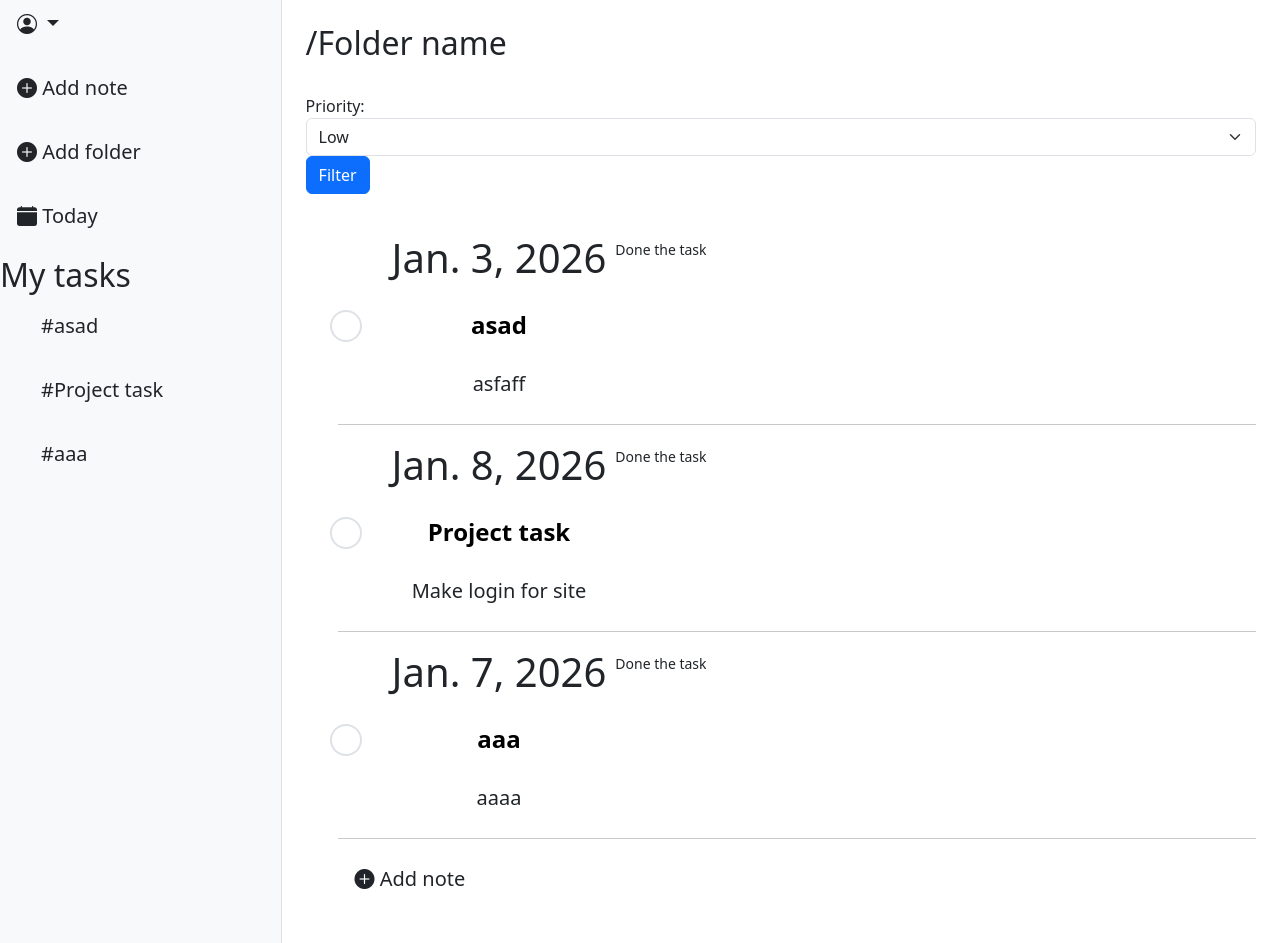
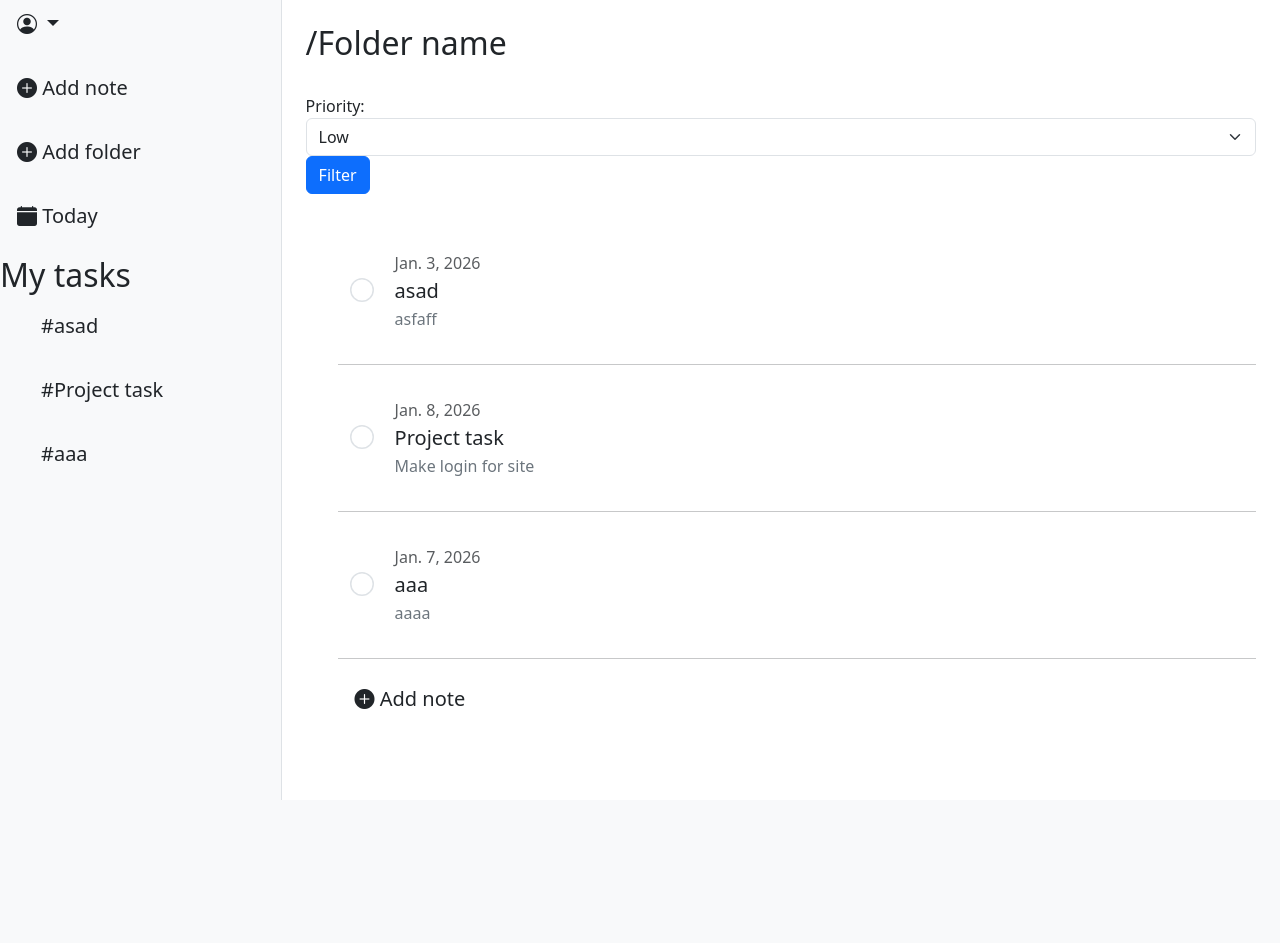
Before and after one commit to ShutenkoStanislav/Task-traking, a Django app: page / in a window 1280 px wide. After the commit the page ends 800 px from the top, so only its background shows below. Run offline with Django 5.2, Linux system fonts and the light colour scheme; data comes from the database, SQL or seed files in the repository; both versions use the stored data as it was after the commit.

Commit message:
Fix ploblem with task info now we can add differents types of media files aslo make better desing for task list

```diff
--- a/static/css/modal_style.css
+++ b/static/css/modal_style.css
@@ -115,3 +115,24 @@
     margin-bottom: 0px;
     border-radius: 8px;
 }
+
+/* task list */
+
+.task-area {
+    border: 1px solid transparent;
+    border-radius: 8px;
+    transition: all 0.3 ease;
+}
+
+.task-area:hover {
+    border-color: #000 !important;
+    background-color: rgba(0, 0, 0, 0.02);
+}
+
+.task-area * {
+    pointer-events: none;
+}
+
+.task-area .detail_link {
+    pointer-events: auto;
+}
--- a/templates/tasks/task_list.html
+++ b/templates/tasks/task_list.html
@@ -158,24 +158,20 @@
         <ul>
             {% for task in tasks %}
 
-            <li class="list-group-item d-flex justify-content aling-items-center">
-                <div class="form-check" style="display: flex; margin-top: 80px;">
-                    <input class="form-check-input" type="radio" name="radioDefault" id="radioTask" style="transform: scale(2);">
-                    <label class="form-check-label" for="radioTask" task.pk></label>
+            <li class="list-group-item d-flex align-items-center p-0">
+                <div class="form-check ms-3">
+                    <input class="form-check-input" type="radio" name="radioDefault" id="radioTask{{ task.pk }}" style="transform: scale(1.5); cursor: pointer;">
+                    <label class="form-check-label" for="radioTask{{ task.pk }}"></label>
                 </div>
 
-                <div class="d-flex flex-column gap-2" style="display: flex; margin-left: 30px;">
-                    <h1> {{task.due_date }}</h1>
-                    <a class="btn btn-lg" style = 'color: black; font-weight: bold; font-size: x-large;' href="{% url 'tasks:task_detail' task.pk %}">{{ task.title }}</a>
-                    <a class="btn btn-lg" href="{% url 'tasks:task_detail' task.pk %}">{{ task.description }}</a>
+                <div class="flex-grow-1 position-relative task-area p-3">
 
+                    <p class="task-date text-muted mb-1">{{ task.due_date }}</p>
+                    <h5 class="mb-1">{{ task.title }}</h5>
+                    <p class="text-secondary mb-0">{{ task.description }}</p>
+
+                    <a href="{% url 'tasks:task_detail' task.pk %}" class="stretched-link" data-bs-toggle="modal" data-bs-target="#editModal"></a>
                 </div>
-                <form action="{% url 'tasks:task-complete' task.pk %}" method="post">
-                    {% csrf_token %}
-                    <button type="submit" class="btn btn-margin btn-sm">Done the task</button>
-                </form>
-
-
             </li>
             <hr>
 
```
Also changed, not shown: templates/tasks/task_detail.html (+15 -15 lines), db.sqlite3, media/comments_media/lab.png (deleted), media/comments_media/Знімок_екрана_2026-01-14_185533.png (added), task_app/templatetags/__init__.py (added), task_app/templatetags/custom_tags.py (line endings or trailing spaces).
